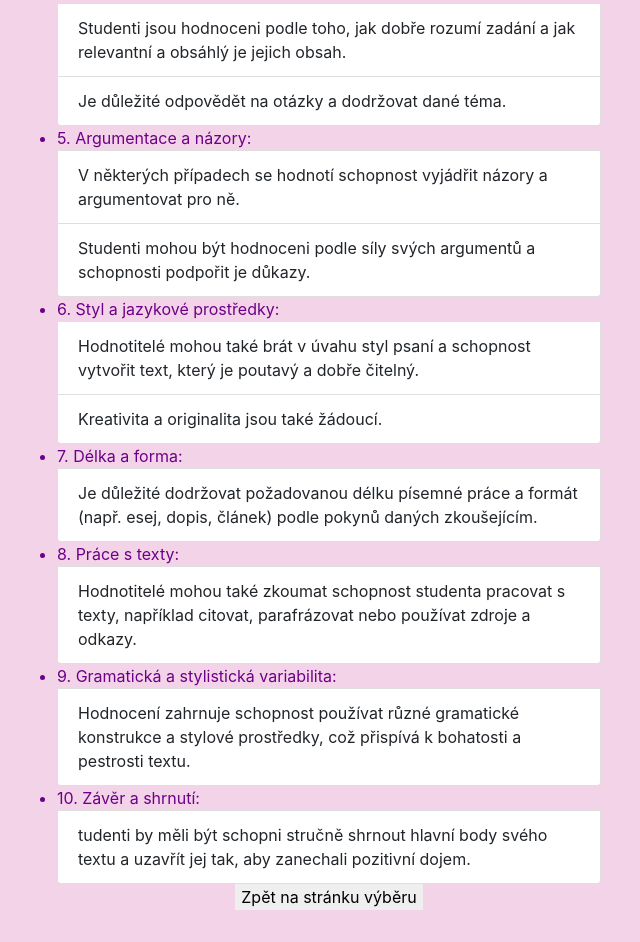
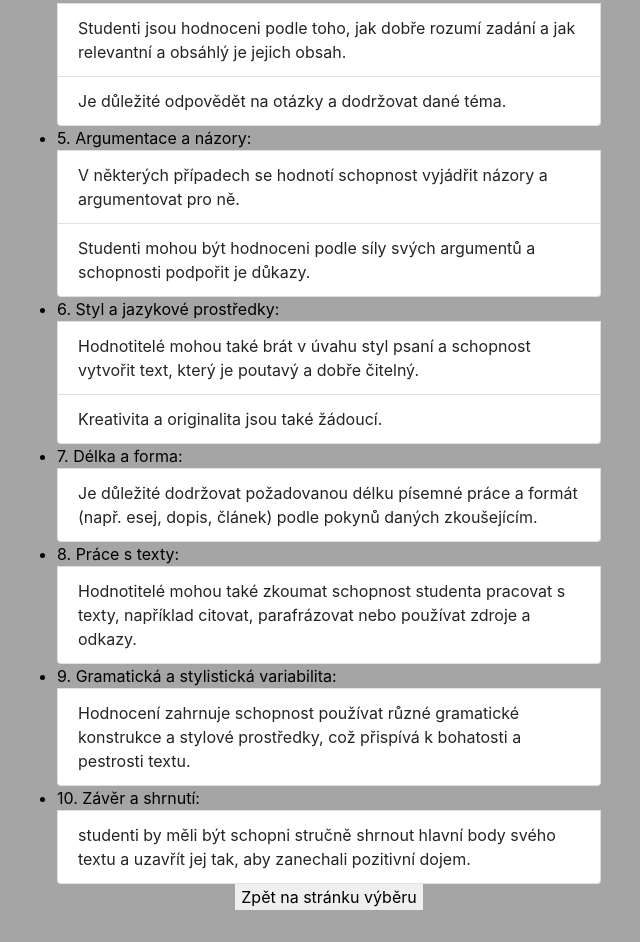
Before and after one commit to terezatruhlarova/my-app, an Electron app: page src/aj.html in a window 800 px wide. Shown: the part 445-1387 px from the top of the page, without its empty margins (71-711 px from the left). Drawn offline with nearby package versions, Linux system fonts and the light colour scheme; no server answers.

Commit message:
ahoj
Signed-off-by: terezatruhlarova <tereza.truhlarova@student.spsmb.cz>

```diff
--- a/src/aj.html
+++ b/src/aj.html
@@ -98,7 +98,7 @@
         10. Závěr a shrnutí:
       </li>
       <li class="list-group-item">
-        tudenti by měli být schopni stručně shrnout hlavní body svého textu a uzavřít jej tak, aby zanechali pozitivní dojem.
+        studenti by měli být schopni stručně shrnout hlavní body svého textu a uzavřít jej tak, aby zanechali pozitivní dojem.
       </li>
     </ul>
   </div>
--- a/src/index.css
+++ b/src/index.css
@@ -12,7 +12,7 @@ html {
 }
 
 body {
-  background-color: rgb(243, 211, 231);
+  background-color: rgb(165, 165, 165);
   max-width: 38rem;
   padding: 2rem;
   align-items: center;
@@ -23,9 +23,9 @@ body {
 
 h1 {
   text-align: center;
-  font-size: 35px;
+  font-size: 32px;
   justify-content: center;
-  color: rgb(0, 0, 0);
+  color: rgb(255, 255, 255);
 }
 .btn{
   color: black;
@@ -39,5 +39,5 @@ h1 {
   color: black;
 }
 .list-group-items{
-  color: rgb(109, 0, 136);
+  color: rgb(0, 0, 0);
 }
```
Also changed, not shown: src/index.html (+1 -1 lines).
